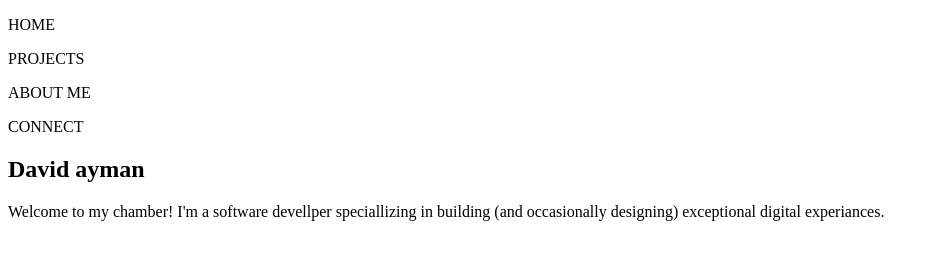
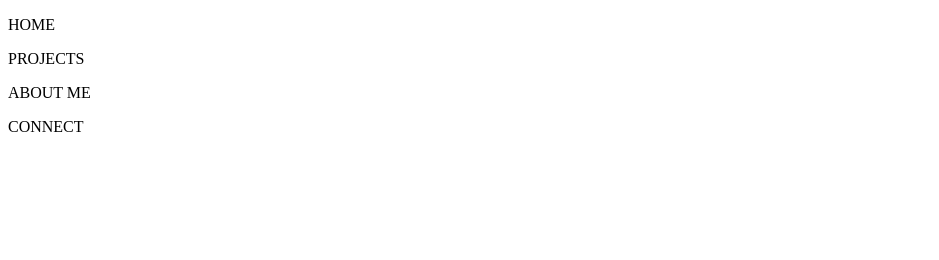
Before and after one commit to 70David70/myMainPage, a plain HTML site: page index.html in a window 1280 px wide. Shown: the whole page, without its empty margins (0-939 px from the left). Drawn offline with Linux system fonts and the light colour scheme.

Commit message:
delete unwanted code from index.html

```diff
--- a/index.html
+++ b/index.html
@@ -6,18 +6,12 @@
     <title>mainPage</title>
 </head>
 <body>
-    <div id="navBar">
+    <div id="files">
         <p>HOME</p>
         <p>PROJECTS</p>
         <p>ABOUT ME</p>
         <p>CONNECT</p>
     </div>
-    <div class="home">
-        <h2>David ayman</h2>
-        <p>Welcome to my chamber! I'm a software devellper
-            speciallizing in building (and occasionally designing)
-            exceptional digital experiances.
-        </p>
-    </div>
+
 </body>
 </html>
```
